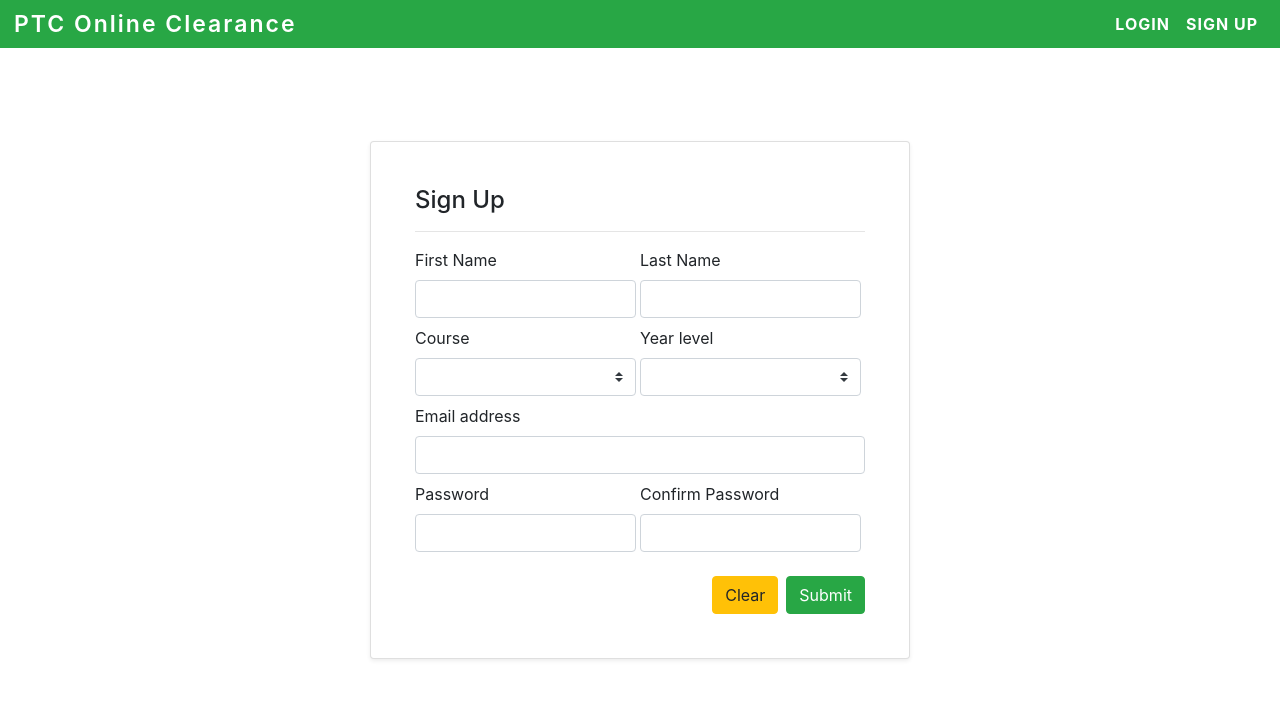
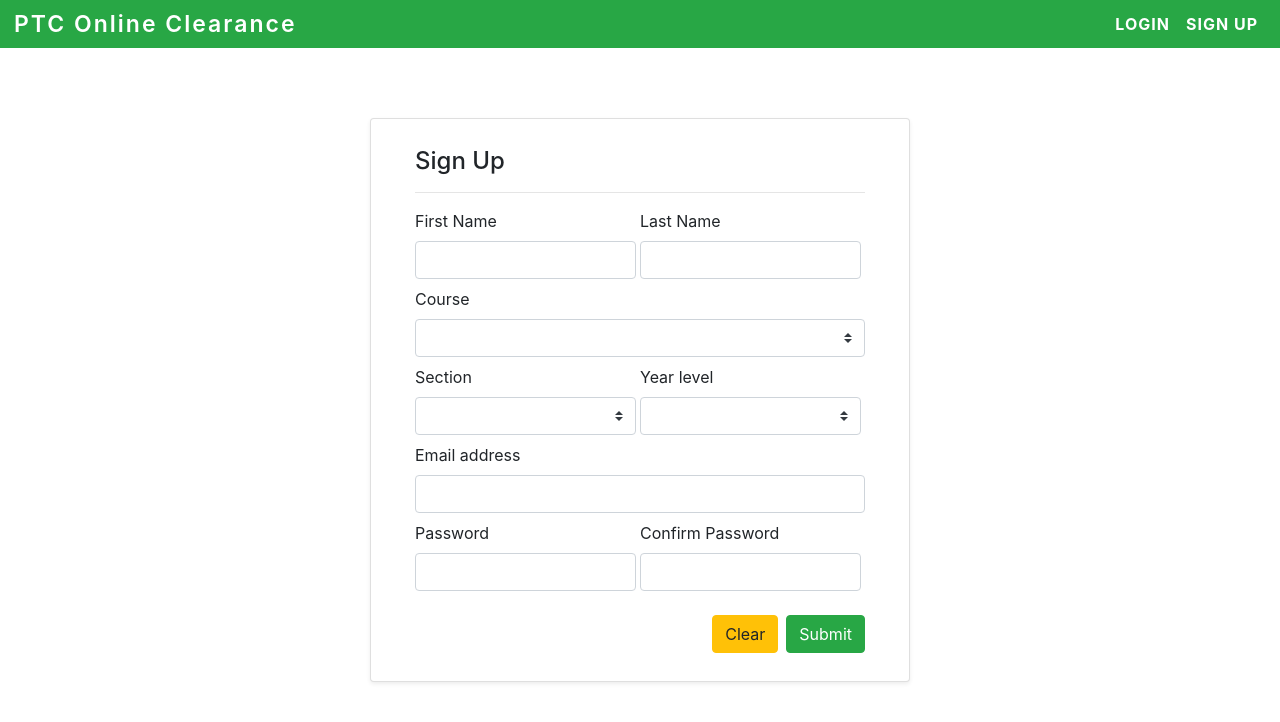
Before and after one commit to royrmagdaong/online-clearance, a Vue app: page /register in a window 1280 px wide. Shown: the top 722 px of the page. Built offline with nearby package versions, Linux system fonts and the light colour scheme; no server answers.

Commit message:
add section field on sign up page, create core.js to fetch courses on vuex init, populate courses select field

```diff
--- a/src/api.js
+++ b/src/api.js
@@ -30,6 +30,14 @@ export function fetchUsers(payload){
 export function fetchUsersCount(){
     return new Promise((resolve, reject) => {
         axios.get(endpoints.fetchUsersCount)
+        .then(res => { resolve(res.data)})
+        .catch(err => { reject(err)} )
+    })
+}
+
+export function getCourses(){
+    return new Promise((resolve, reject) => {
+        axios.get(endpoints.getCourses)
         .then(res => { resolve(res.data)})
         .catch(err => { reject(err)} )
     })
@@ -89,7 +97,8 @@ export function registerStudent(payload){
             email: payload.email,
             password: payload.password,
             course: payload.course,
-            year_level: payload.year_level
+            year_level: payload.year_level,
+            section: payload.section
         })
         .then(res => { resolve(res.data)})
         .catch(err => { reject(err)} )
--- a/src/endpoints.js
+++ b/src/endpoints.js
@@ -2,11 +2,13 @@ const user = 'user/'
 const student = 'student/'
 const department = 'head-department/'
 const clearance = 'clearance/'
+const course = 'course/'
 
 export default {
     // general user
     signIn: user + 'signin',
     fetchUsers: user,
+    getCourses: course,
 
     // student
     fetchStudents: student,
--- /dev/null
+++ b/src/state/modules/core.js
@@ -0,0 +1,38 @@
+import {
+    getCourses
+} from '../../api'
+
+var store = {
+    namespaced: true,
+    state: {
+        courses: []
+    },
+    getters: {
+        getCourses: state => state.courses
+    },
+    mutations: {
+        SET_COURSES(state, payload){
+            state.courses = payload
+        }
+    },
+    actions:{
+        initStore(context){
+            context.dispatch('getCourses')
+        },
+        getCourses(context){
+            return new Promise((resolve, reject) => {
+                getCourses().then(res => {
+                    if(res.response){
+                        context.commit('SET_COURSES', res.data)
+                        console.log(res.data)
+                        resolve(res)
+                    }else{
+                        resolve(res)
+                    }
+                }).catch(err => { reject(err) })
+            })
+        }
+    }
+}
+
+export default store
--- a/src/views/SignUp.vue
+++ b/src/views/SignUp.vue
@@ -3,7 +3,7 @@
     <div class="row">
       <div class="col-12 d-block d-md-none" style="margin-top:120px;"></div>
       <div class="col-12 col-md-6 offset-md-3 col-lg-6 offset-lg-3 signup-container">
-        <div class="card shadow-sm px-2 py-2 mx-2 mx-sm-0 px-lg-4 py-lg-4" style="width:100%;">
+        <div class="card shadow-sm px-2 py-2 mx-2 mx-sm-0 px-lg-4 py-lg-2" style="width:100%;">
           <div class="card-body">
             <h4 class="card-title">Sign Up</h4>
             <hr>
@@ -18,10 +18,14 @@
                   <input type="text" class="form-control" v-model="last_name">
                 </div>
               </div>
+              <div class="form-group mb-2">
+                <label>Course</label>
+                <b-form-select v-model="selected_course" :options="courses" @change="selectCourse" text-field="description" value-field="code"></b-form-select>
+              </div>
               <div class="form-group mb-2 row no-gutters">
                 <div class="col-12 pr-0 col-sm-6 pr-sm-1">
-                  <label>Course</label>
-                  <b-form-select v-model="selected_course" :options="course_options" @change="selectCourse"></b-form-select>
+                  <label>Section</label>
+                  <b-form-select v-model="selected_section" :options="sections"></b-form-select>
                 </div>
                 <div class="col-12 pr-0 col-sm-6 pr-sm-1">
                   <label>Year level</label>
@@ -61,11 +65,12 @@ import {toast} from '../mixins/toast'
 export default {
   mixins: [toast],
   data:()=>({
-    course_options: ['BSIT', 'BSOA', 'CCS', 'HRM'],
     year_level_options: [],
     fourYearCourseOption: ['1st', '2nd', '3rd', '4th'],
+    sections: ['A', 'B', 'C', 'D'],
     secondYearCourseOption: ['1st', '2nd'],
     selected_course: '',
+    selected_section: '',
     selected_year_level: '',
     email: '',
     first_name: '',
@@ -73,20 +78,25 @@ export default {
     password: '',
     confirmPassword: ''
   }),
+  computed:{
+    courses(){
+      return this.$store.getters['core/getCourses']
+    }
+  },
   methods:{
     selectCourse(){
-      if(this.selected_course === 'CCS'){
+      this.selected_year_level = ''
+      if(this.selected_course.includes('BS')){
+        this.year_level_options = this.fourYearCourseOption
+      }else{
         this.year_level_options = this.secondYearCourseOption
-        this.selected_year_level = ''
-      }else{
-        this.year_level_options = this.fourYearCourseOption
-        this.selected_year_level = ''
       }
     },
     clear(){
       this.email = ''
       this.first_name = ''
       this.last_name = ''
+      this.selected_section = ''
       this.password = ''
       this.confirmPassword = ''
       this.selected_course = ''
@@ -100,7 +110,8 @@ export default {
           email: this.email,
           password: this.password,
           course: this.selected_course,
-          year_level: this.selected_year_level
+          year_level: this.selected_year_level,
+          section: this.selected_section
         }).then(res => {
           if(res.response){
             this.clear()
```
